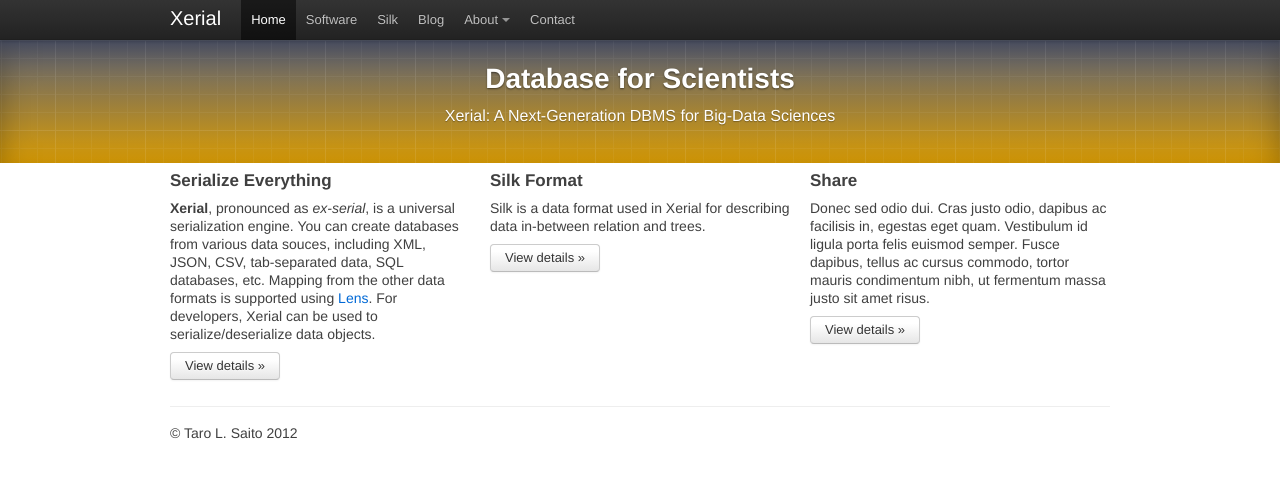
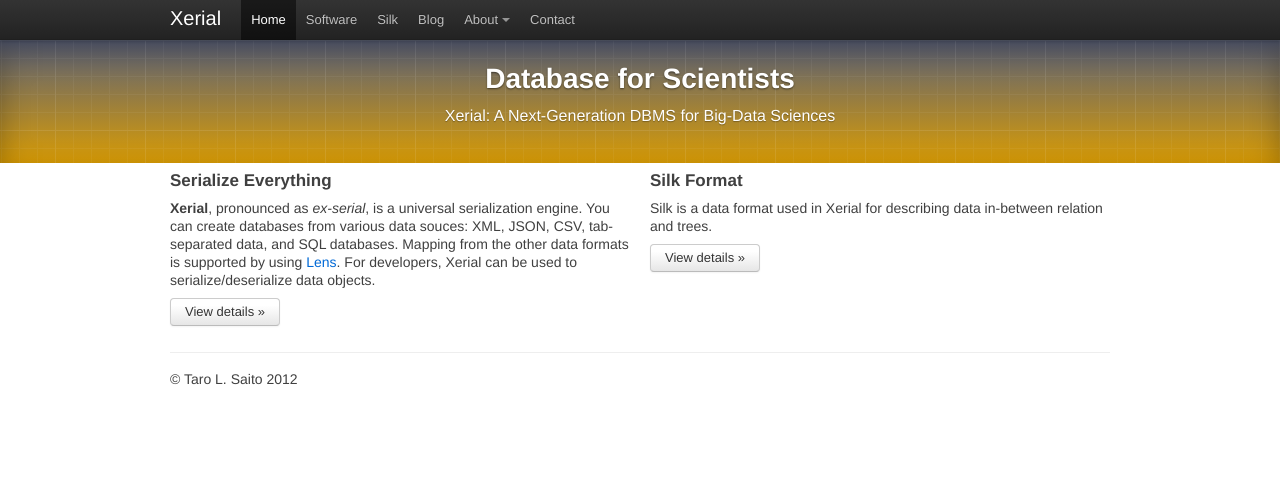
Before and after one commit to xerial/xerial.github.com, a Jekyll site: the page index.html, which Jekyll copies as it is, in a window 1280 px wide. Shown: the top 478 px of the page. Built offline with Jekyll 4.4.1, drawn with Linux system fonts in a browser that asks for light colours; nearby versions of some CDN libraries; comment, search, counter and statistics services are not loaded.

Commit message:
Remove a column

```diff
--- a/index.html
+++ b/index.html
@@ -31,7 +31,7 @@
            <a class="brand" href="#">Xerial</a>
            <ul class="nav">
              <li class="active"><a href="#">Home</a></li>
-             <li><a href="#software">Software</a></li>
+             <li><a href="software.html">Software</a></li>
              <li><a href="#silk">Silk</a></li>
              <li><a href="#blog">Blog</a></li>
              <li class="dropdown">
@@ -66,24 +66,17 @@
 
       <!-- Example row of columns -->
       <div class="row">
-        <div class="span-one-third">
+        <div class="span8">
           <h2>Serialize Everything</h2>
-          <p><strong>Xerial</strong>, pronounced as <i>ex-serial</i>, is a universal serialization engine. You can create databases from various data souces, including XML, JSON, CSV, tab-separated data, SQL databases, etc. Mapping from the other data formats is supported using <a href="lens.html">Lens</a>. For developers, Xerial can be used to serialize/deserialize data objects.
+          <p><strong>Xerial</strong>, pronounced as <i>ex-serial</i>, is a universal serialization engine. You can create databases from various data souces: XML, JSON, CSV, tab-separated data, and SQL databases. Mapping from the other data formats is supported by using <a href="lens.html">Lens</a>. For developers, Xerial can be used to serialize/deserialize data objects.
 	    </p>
           <p><a class="btn" href="#">View details &raquo;</a></p>
         </div>
-        <div class="span-one-third">
+        <div class="span8">
           <h2>Silk Format</h2>
            <p>Silk is a data format used in Xerial for describing data in-between relation and trees.
           <p><a class="btn" href="#">View details &raquo;</a></p>
        </div>
-        <div class="span-one-third">
-          <h2>Share</h2>
-          <p>
-
-Donec sed odio dui. Cras justo odio, dapibus ac facilisis in, egestas eget quam. Vestibulum id ligula porta felis euismod semper. Fusce dapibus, tellus ac cursus commodo, tortor mauris condimentum nibh, ut fermentum massa justo sit amet risus.</p>
-          <p><a class="btn" href="#">View details &raquo;</a></p>
-        </div>
       </div>
 
 
```
Also changed, not shown: 1 other file.
